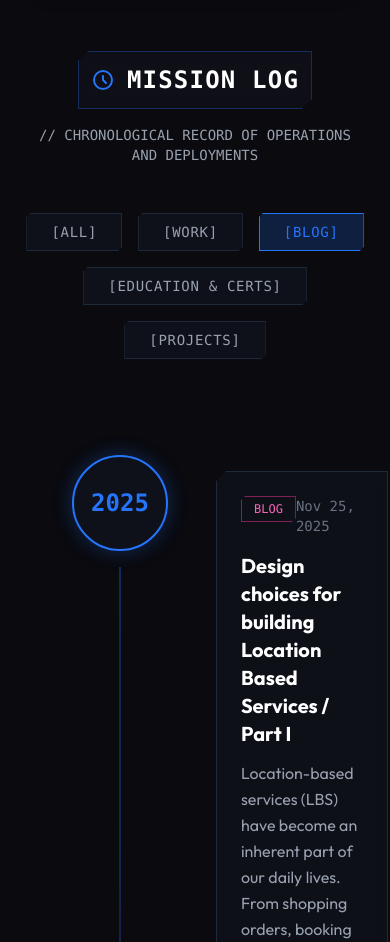
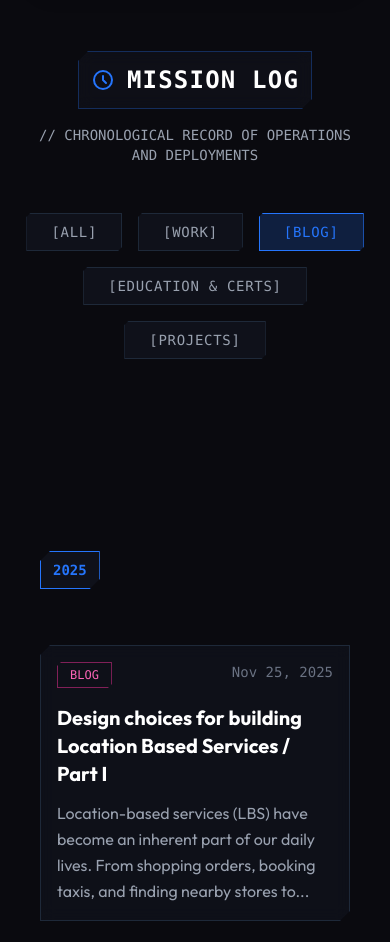
Before and after one commit to pavittarx/pavittarx, an Astro site: page /blog in a window 390 px wide. Shown: the part 93-1035 px from the top of the page. Built offline with nearby package versions, Linux system fonts and the light colour scheme; Astro itself is replaced by a stand-in of ours.

Commit message:
feat: improve timeline layout and responsiveness, adjust padding and styles for better visual hierarchy

```diff
--- a/src/components/Timeline.astro
+++ b/src/components/Timeline.astro
@@ -414,29 +414,29 @@ const events = [
 
     <!-- Vertical Timeline Container -->
     <div class="relative flex-1">
-      <div class="max-w-6xl mx-auto pb-12 py-12 px-8 relative">
+      <div class="max-w-6xl mx-auto pb-12 py-12 px-4 md:px-8 relative">
         {
           events.map((group) => (
-            <div class="flex gap-8 pb-24 relative group-container">
+            <div class="flex flex-col md:flex-row gap-4 md:gap-8 pb-12 md:pb-24 relative group-container">
               <!-- Left: Sticky Year -->
-              <div class="w-32 flex-shrink-0 flex flex-col items-center">
-                <div class="sticky top-32">
-                  <div class="w-24 h-24 flex items-center justify-center bg-[#0f111a] border-2 border-[#2575FC] rounded-full shadow-[0_0_20px_rgba(37,117,252,0.3)] z-10 relative group hover:scale-110 transition-transform duration-300">
-                    <span class="text-[#2575FC] font-bold font-mono text-2xl group-hover:text-white transition-colors">
+              <div class="w-full md:w-32 flex-shrink-0 flex flex-col items-start md:items-center mb-4 md:mb-0 sticky md:static top-0 z-40 bg-[#0a0a0f] md:bg-transparent pt-24 pb-4 md:pt-0 md:pb-0">
+                <div class="md:sticky md:top-32">
+                  <div class="px-3 py-2 md:px-6 md:py-3 flex items-center justify-center bg-[#0f111a] border border-[#2575FC] clip-corner shadow-[0_0_20px_rgba(37,117,252,0.3)] relative group hover:scale-110 transition-transform duration-300">
+                    <span class="text-[#2575FC] font-bold font-mono text-sm md:text-2xl group-hover:text-white transition-colors">
                       {group.year}
                     </span>
                   </div>
                 </div>
                 <!-- Vertical Line for the year group -->
-                <div class="flex-1 w-[2px] bg-gradient-to-b from-[#2575FC] to-transparent opacity-30 mt-4"></div>
+                <div class="hidden md:block flex-1 w-[2px] bg-gradient-to-b from-[#2575FC] to-transparent opacity-30 mt-4"></div>
               </div>
 
               <!-- Right: Events -->
-              <div class="flex-1 flex flex-col gap-6 pt-4">
+              <div class="flex-1 flex flex-col gap-6 pt-2 md:pt-4">
                 {group.items.map((item, index) => (
                   <div
-                    class="timeline-item w-full bg-[#0f111a]/90 border border-gray-800 hover:border-[#2575FC] p-6 clip-corner transition-all duration-300 hover:shadow-[0_0_15px_rgba(37,117,252,0.15)] backdrop-blur-sm sticky origin-top"
-                    style={`top: calc(8rem + ${index * 1.5}rem); z-index: ${10 + index};`}
+                    class="timeline-item w-full bg-[#0f111a]/90 border border-gray-800 hover:border-[#2575FC] p-4 md:p-6 clip-corner transition-all duration-300 hover:shadow-[0_0_15px_rgba(37,117,252,0.15)] backdrop-blur-sm sticky origin-top"
+                    style={`top: calc(var(--timeline-sticky-top) + ${index * 1.5}rem); z-index: ${10 + index};`}
                     data-category={item.category}
                   >
                     <div class="flex justify-between items-start mb-4">
@@ -490,6 +490,17 @@ const events = [
     </div>
   </div>
 </section>
+
+<style>
+  :root {
+    --timeline-sticky-top: 8rem;
+  }
+  @media (max-width: 768px) {
+    :root {
+      --timeline-sticky-top: 11rem;
+    }
+  }
+</style>
 
 <script>
   const buttons = document.querySelectorAll(".filter-btn");
```
